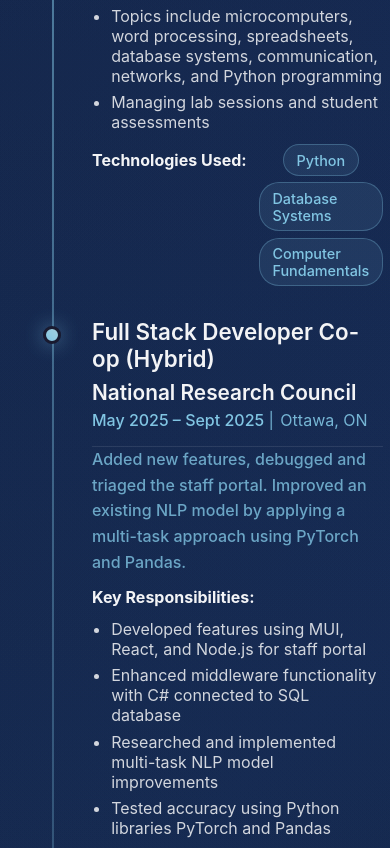
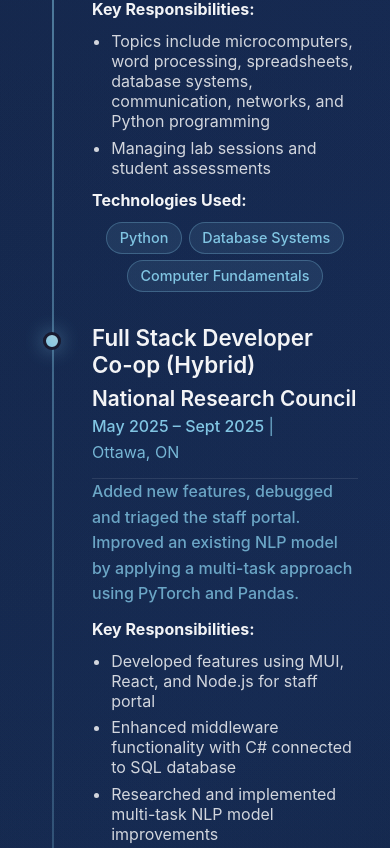
Before and after one commit to Popfizz013/Cursor-Hackathon, a React (Create React App) app: page / in a window 390 px wide. Shown: the part 3242-4090 px from the top of the page. Built offline with nearby package versions, Linux system fonts and the light colour scheme; a web font is replaced by a local one.

Commit message:
Resolved error with alignment of technology elements being akwardly overlayed on smaller view widths

```diff
--- a/src/components/sections/SectionStyles.css
+++ b/src/components/sections/SectionStyles.css
@@ -1564,6 +1564,24 @@
     height: 250px;
   }
 
+  /* Stack tech labels and tags vertically on small screens */
+  .job-technologies,
+  .projects-section .project-card .project-technologies {
+    display: flex;
+    flex-direction: column;
+    align-items: flex-start;
+    gap: 0.35rem;
+  }
+
+  .projects-section .project-card .project-technologies h5 {
+    margin-bottom: 0.1rem;
+    white-space: normal;
+  }
+
+  .tech-tags {
+    justify-content: flex-start;
+  }
+
   .globe-preview {
     width: 200px;
     height: 200px;
```
